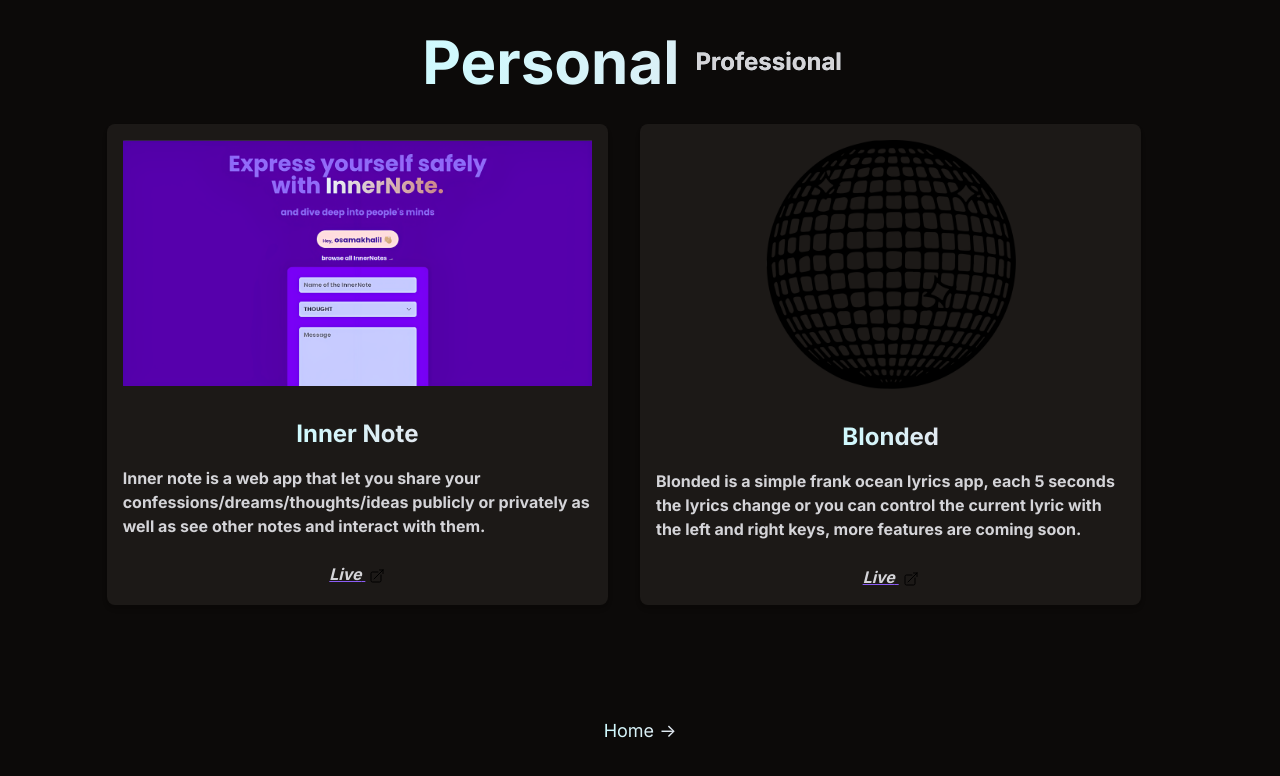
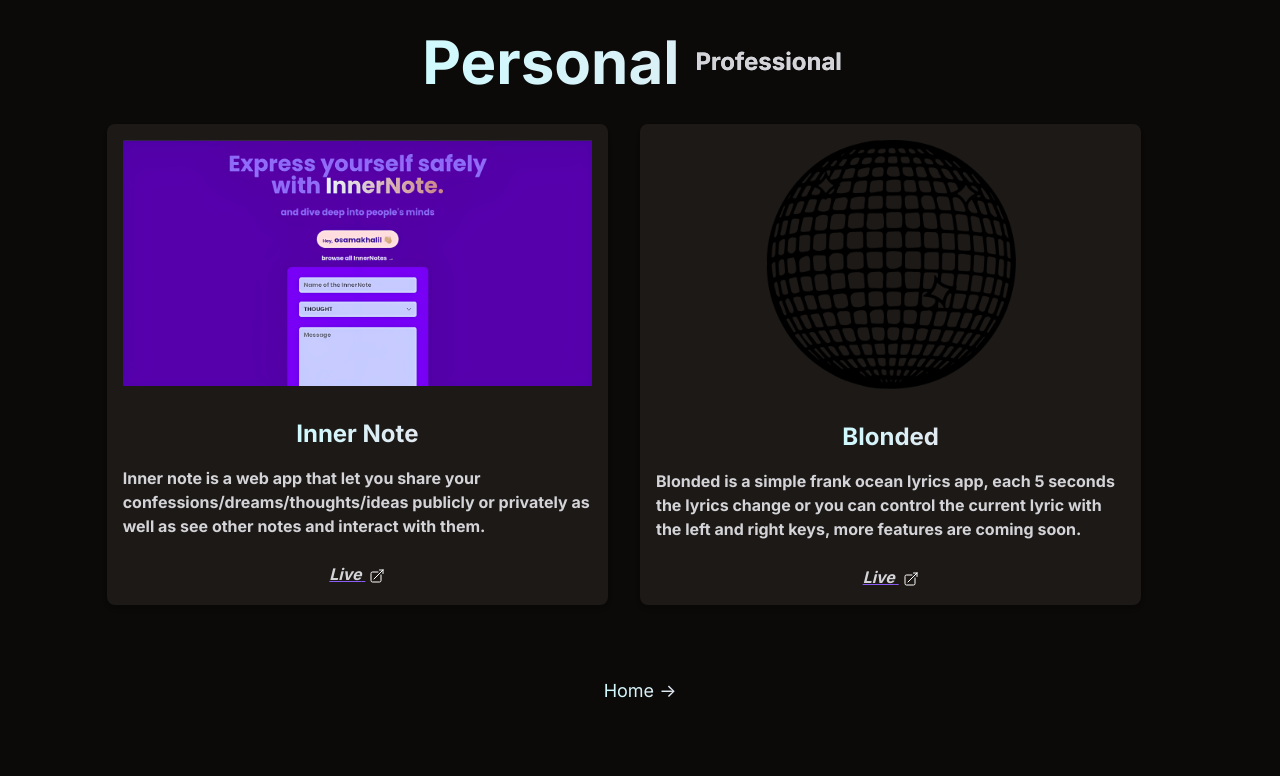
Before and after one commit to OsamaKhalilMohamed/Portfolio, a Next.js app: page /Projects in a window 1280 px wide. Shown: the top 776 px of the page. Built offline with nearby package versions, Linux system fonts and the light colour scheme.

Commit message:
ui change

```diff
--- a/src/pages/Projects/index.tsx
+++ b/src/pages/Projects/index.tsx
@@ -38,7 +38,7 @@
                 fill="none"
                 viewBox="0 0 24 24"
                 strokeWidth="1.5"
-                stroke="currentColor"
+                stroke="white"
                 className="h-4 w-4 cursor-pointer"
                 style={{ display: "inline", verticalAlign: "middle" }}
               >
@@ -81,7 +81,7 @@
                 fill="none"
                 viewBox="0 0 24 24"
                 strokeWidth="1.5"
-                stroke="currentColor"
+                stroke="white"
                 className="h-4 w-4 cursor-pointer"
                 style={{ display: "inline", verticalAlign: "middle" }}
               >
@@ -150,7 +150,7 @@
           transition={{ duration: 0.5 }}
           className="mx-auto mt-8 flex h-fit items-center  bg-gradient-to-r from-cyan-100 to-slate-200 bg-clip-text text-center text-transparent"
         >
-          <h1 className="mr-4 cursor-pointer break-all text-2xl font-bold  md:text-6xl">
+          <h1 className="mr-2 cursor-pointer break-all text-2xl font-bold md:mr-4  md:text-6xl">
             {tab.active}
           </h1>
           <h1
@@ -193,7 +193,7 @@
                 </div>
               ))}
         </div>
-        <motion.div className="mb-2 mt-20 flex w-full justify-center">
+        <motion.div className="mb-2 mt-10 flex w-full justify-center">
           <Link href={"/"}>
             <p className="mx-auto my-2 cursor-pointer bg-gradient-to-r from-cyan-100 to-slate-200 bg-clip-text text-lg text-transparent">
               Home {"->"}
```
